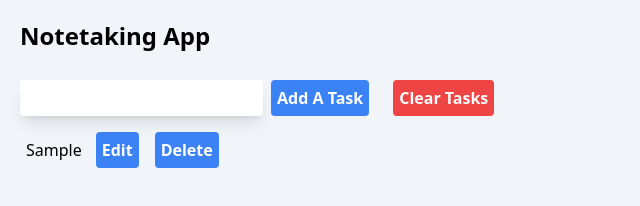
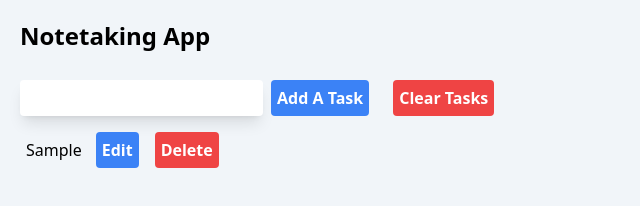
Before and after one commit to MelvinMelonGit/vue-test, a plain HTML site: page index.html in a window 1280 px wide. Both pictures are taken after typing "Sample" into the empty fields and a click on the button "Add A Task". Shown: the whole page, without its empty margins (0-640 px from the left). Drawn offline with nearby package versions, Linux system fonts and the light colour scheme.

Commit message:
Change delete button to red

```diff
--- a/index.html
+++ b/index.html
@@ -22,7 +22,7 @@
                 <span v-else class="p-1.5">{{ item.subject }}</span>
                 <button v-if="item.isEditing" @click="confirmEdit(item.id)" class="bg-blue-500 font-semibold text-white rounded m-2 p-1.5">Save</button>
                 <button v-if="!item.isEditing" @click="editTask(item.id)" class="bg-blue-500 font-semibold text-white rounded m-2 p-1.5">Edit</button>
-                <button v-if="!item.isEditing" @click="deleteTask(item.id)" class="bg-blue-500 font-semibold text-white rounded m-2 p-1.5">Delete</button>
+                <button v-if="!item.isEditing" @click="deleteTask(item.id)" class="bg-red-500 font-semibold text-white rounded m-2 p-1.5">Delete</button>
             </li>
         </ul>
     </div>
```
